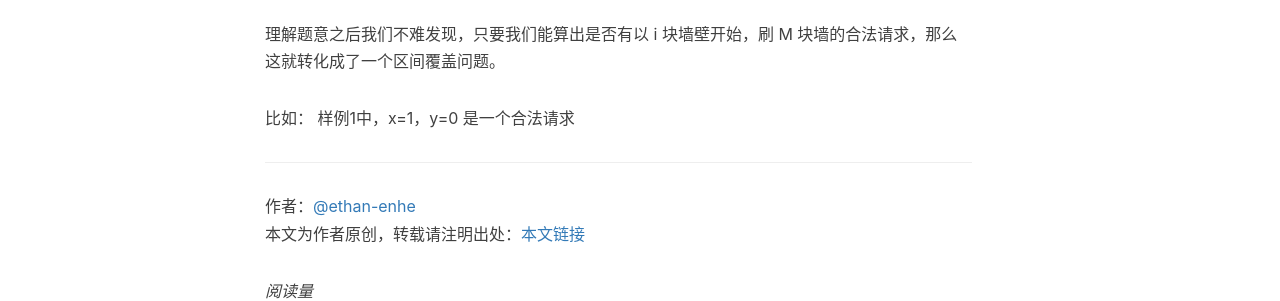
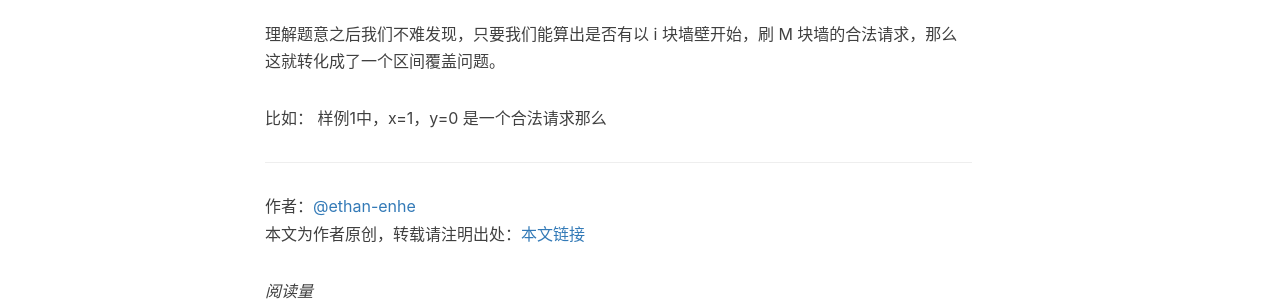
Before and after one commit to ethan-enhe/ethan-enhe.github.io, a Jekyll site: the page built from _posts/2020-08-18-【题解】[APIO2020]T1粉刷墙壁.md, in a window 1280 px wide. Shown: the part 678-979 px from the top of the page. Built offline with Jekyll 4.4.1, drawn with Linux system fonts in a browser that asks for light colours; nearby versions of some CDN libraries; comment, search, counter and statistics services are not loaded.

Commit message:
_posts/2020-08-18-【题解】[APIO2020]T1粉刷墙壁.md updated from https://stackedit.io/

```diff
--- a/_posts/2020-08-18-【题解】[APIO2020]T1粉刷墙壁.md
+++ b/_posts/2020-08-18-【题解】[APIO2020]T1粉刷墙壁.md
@@ -17,7 +17,8 @@ tags:
 理解题意之后我们不难发现，只要我们能算出是否有以 i 块墙壁开始，刷 M 块墙的合法请求，那么这就转化成了一个区间覆盖问题。
 
 比如：
-样例1中，x=1，y=0 是一个合法请求
+样例1中，x=1，y=0 是一个合法请求那么
 <!--stackedit_data:
-eyJoaXN0b3J5IjpbMTk0NTg2NTAyMyw4MDgxODQwNDJdfQ==
+eyJoaXN0b3J5IjpbNDk0MTc5NjEwLDE5NDU4NjUwMjMsODA4MT
+g0MDQyXX0=
 -->
```
